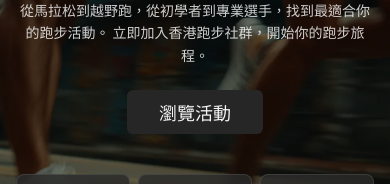
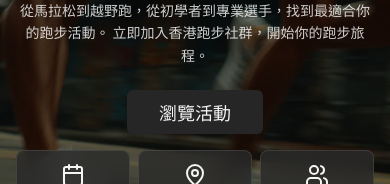
Before and after one commit to BraiNapofficial/marathons.hk, a Next.js app: page / in a window 390 px wide. Shown: the part 126-310 px from the top of the page. Built offline with nearby package versions, Linux system fonts and the light colour scheme; no server answers; the database is empty.

Commit message:
Adjust hero section spacing and fix mobile overlap issues

```diff
--- a/src/components/Hero.tsx
+++ b/src/components/Hero.tsx
@@ -90,7 +90,7 @@ const Hero = () => {
           </p>
 
           {/* CTA Buttons */}
-          <div className="flex flex-col sm:flex-row gap-4 justify-center items-center mb-12 animate-fade-in-up" style={{animationDelay: '0.6s'}}>
+          <div className="flex flex-col sm:flex-row gap-4 justify-center items-center mb-6 md:mb-12 animate-fade-in-up" style={{animationDelay: '0.6s'}}>
             <Button
               variant="outline"
               size="lg"
```
